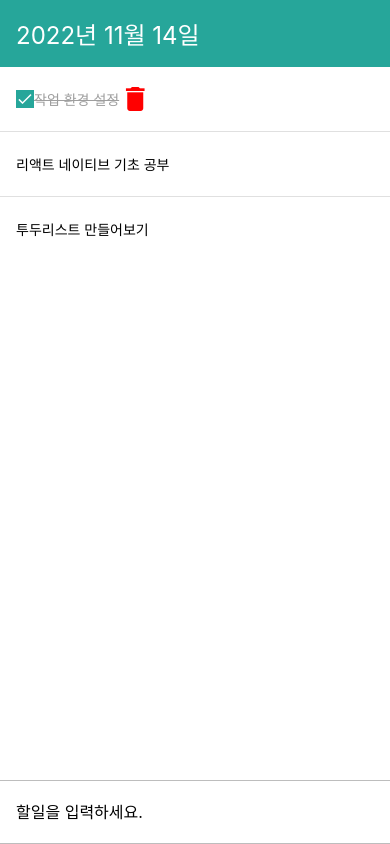
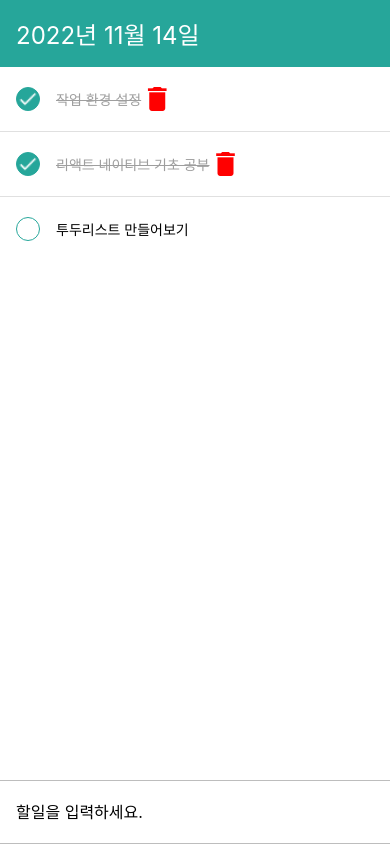
Before and after one commit to park-taejoon/TodoApp, a React Native app: screen / in a window 390 px wide. Built offline with nearby package versions, Linux system fonts and the light colour scheme.

Commit message:
remove add

```diff
--- a/App.js
+++ b/App.js
@@ -11,7 +11,7 @@ function App() {
 
   const [todos, setTodos] = useState([
     {id: 1, text: '작업 환경 설정', done: true},
-    {id: 2, text: '리액트 네이티브 기초 공부', done: false},
+    {id: 2, text: '리액트 네이티브 기초 공부', done: true},
     {id: 3, text: '투두리스트 만들어보기', done: false},
   ]);
 
@@ -28,6 +28,20 @@ function App() {
     setTodos(todos.concat(todo));
   };
 
+  const onRemove = id => {
+    const nextTodos = todos.filter(todo => todo.id !== id);
+    setTodos(nextTodos);
+  };
+
+  const onToggle = function (id) {
+    console.log('id', id);
+    const nextTodos = todos.map(todo =>
+      todo.id === id ? {...todo, done: !todo.done} : todo,
+    );
+
+    setTodos(nextTodos);
+  };
+
   return (
     <>
       <SafeAreaProvider>
@@ -36,7 +50,11 @@ function App() {
             behavior={Platform.select({ios: 'padding'})}
             style={styles.avoid}>
             <DateHead date={today} />
-            {todos.length === 0 ? <Empty /> : <TodoList todos={todos} />}
+            {todos.length === 0 ? (
+              <Empty />
+            ) : (
+              <TodoList todos={todos} onToggle={onToggle} onRemove={onRemove} />
+            )}
             <AddTodo onInsert={onInsert} />
           </KeyboardAvoidingView>
         </SafeAreaView>
--- a/components/TodoItem.js
+++ b/components/TodoItem.js
@@ -1,22 +1,53 @@
 import React from 'react';
-import {View, Text, StyleSheet, Image, TouchableOpacity} from 'react-native';
+import {
+  View,
+  Text,
+  StyleSheet,
+  Image,
+  TouchableOpacity,
+  Alert,
+} from 'react-native';
 import Icon from 'react-native-vector-icons/MaterialIcons';
 
-function TodoItem({id, text, done, onToggle}) {
+function TodoItem({id, text, done, onToggle, onRemove}) {
+  const remove = () => {
+    Alert.alert(
+      '삭제',
+      '정말로 삭제하시겠어요?',
+      [
+        {text: '취소', onPress: () => {}, style: 'cancel'},
+        {
+          text: '삭제',
+          onPress: () => {
+            onRemove(id);
+          },
+          styles: 'destructive',
+        },
+      ],
+      {cancelable: true, onDisimiss: () => {}},
+    );
+  };
+
   return (
     <View style={styles.item}>
-      <TouchableOpacity onPress={() => onToggle(id)}>
-        <View style={(styles.circle, done && styles.filled)}>
-          {done && (
+      <TouchableOpacity
+        onPress={() => {
+          onToggle(id);
+        }}>
+        <View>
+          {
             <Image
+              style={[styles.circle, done && styles.filled]}
               source={require('../assets/icons/check_white/check_white.png')}
             />
-          )}
+          }
         </View>
       </TouchableOpacity>
       <Text style={(styles.text, done && styles.lineThrough)}>{text}</Text>
       {done ? (
-        <Icon name="delete" size={32} color="red" />
+        <TouchableOpacity onPress={remove}>
+          <Icon name="delete" size={32} color="red" />
+        </TouchableOpacity>
       ) : (
         <View style={styles.removePlaceholder} />
       )}
@@ -29,6 +60,7 @@ const styles = StyleSheet.create({
     flexDirection: 'row',
     padding: 16,
     alignItems: 'center',
+    borderBottomColor: '#e0e0e0',
   },
   removePlaceholder: {
     width: 32,
--- a/components/TodoList.js
+++ b/components/TodoList.js
@@ -1,8 +1,8 @@
 import React from 'react';
-import {FlatList, View, Text, StyleSheet} from 'react-native';
+import {FlatList, View, StyleSheet} from 'react-native';
 import TodoItem from './TodoItem';
 
-function TodoList({todos, onToggle}) {
+function TodoList({todos, onToggle, onRemove}) {
   return (
     <FlatList
       ItemSeparatorComponent={() => <View style={styles.separator} />}
@@ -14,6 +14,7 @@ function TodoList({todos, onToggle}) {
           text={item.text}
           done={item.done}
           onToggle={onToggle}
+          onRemove={onRemove}
         />
       )}
       keyExtractor={item => item.id.toString()}
```
